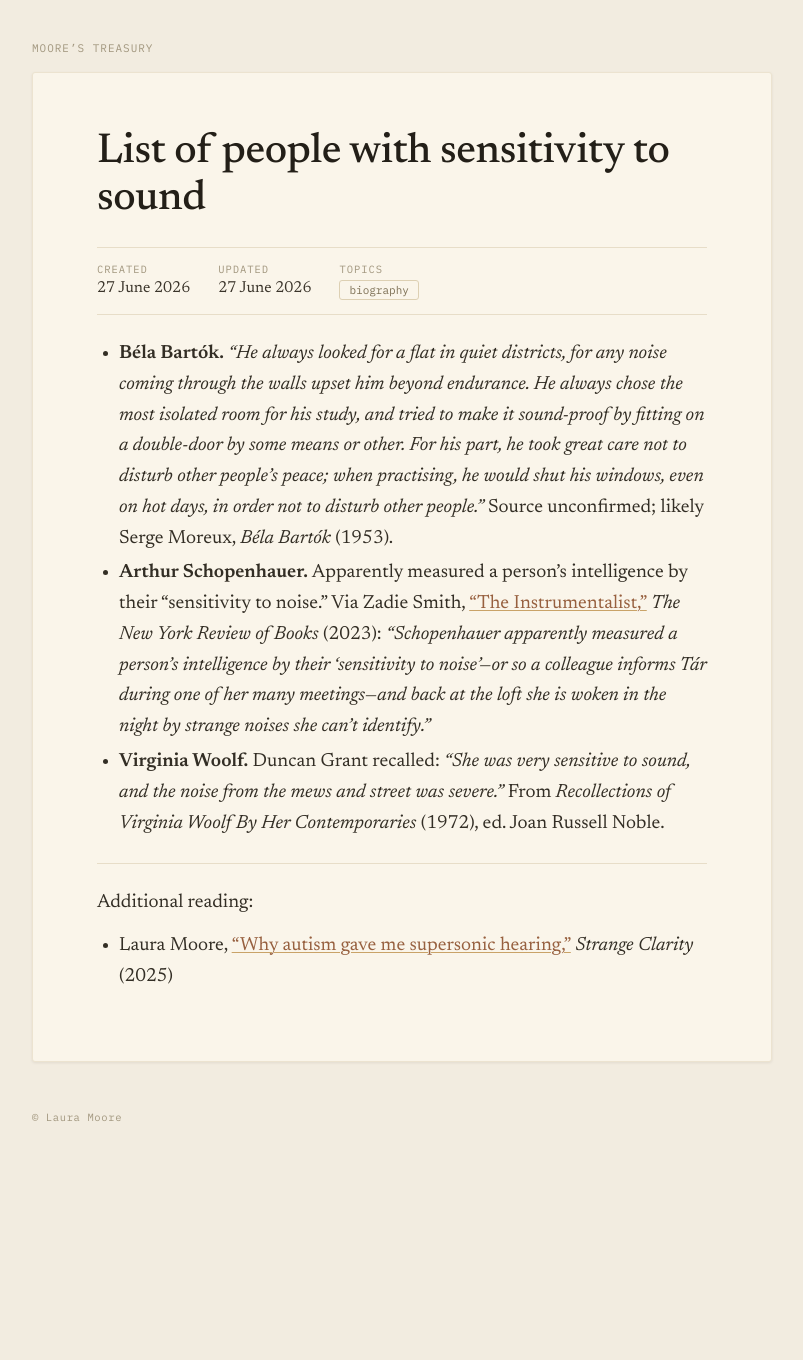
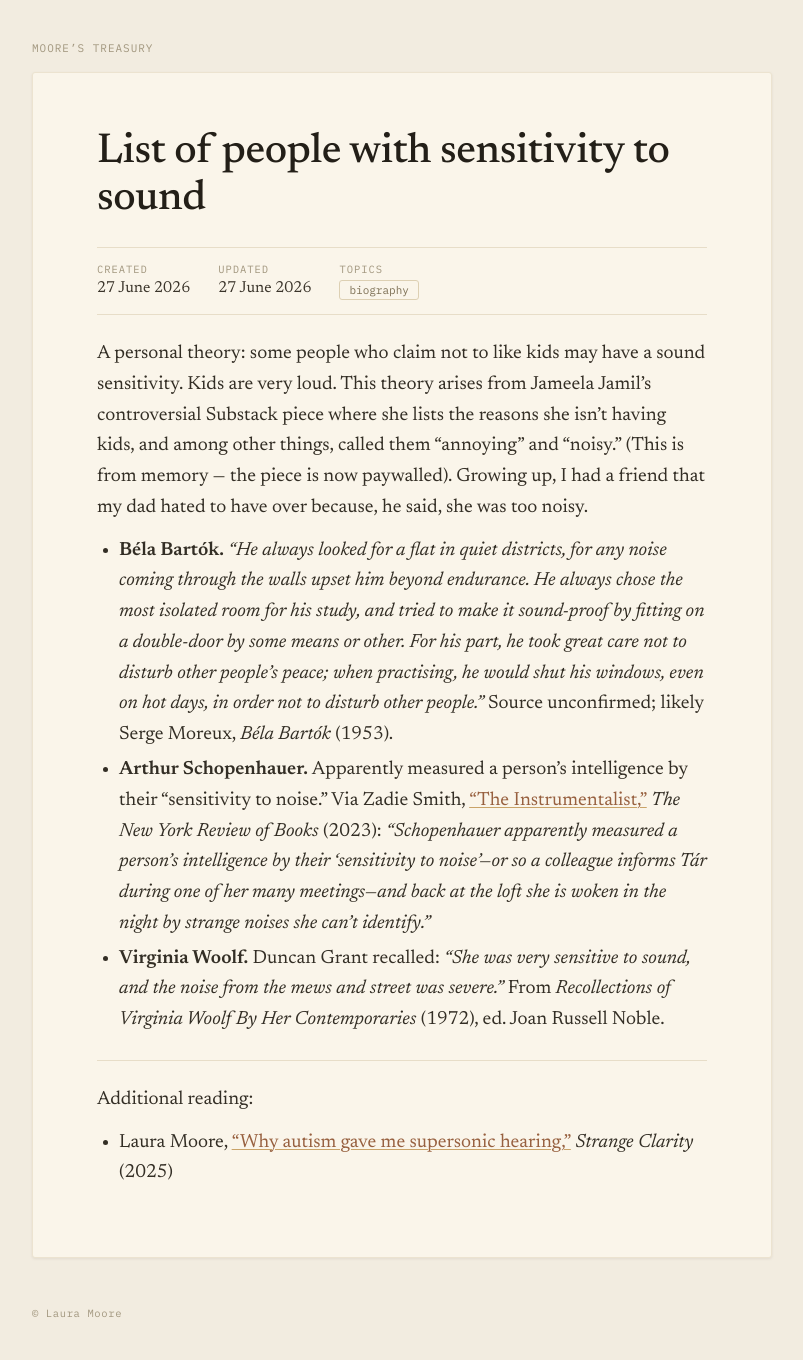
Before and after one commit to lauramoorewrites-del/treasury, a Jekyll site: the page built from _pages/people-with-sensitivity-to-sound.md, in a window 1280 px wide. Shown: the whole page, without its empty margins (238-1041 px from the left). Built offline with Jekyll 4.4.1, drawn with Linux system fonts in a browser that asks for light colours; before the commit the page ends 1164 px from its top, so only the background shows below that.

Commit message:
Add prefatory note on sound sensitivity and kids
Co-Authored-By: Claude Opus 4.6 (1M context) <noreply@anthropic.com>

```diff
--- a/_pages/people-with-sensitivity-to-sound.md
+++ b/_pages/people-with-sensitivity-to-sound.md
@@ -5,6 +5,8 @@ created: "27 June 2026"
 updated: "27 June 2026"
 topics: [biography]
 ---
+
+A personal theory: some people who claim not to like kids may have a sound sensitivity. Kids are very loud. This theory arises from Jameela Jamil's controversial Substack piece where she lists the reasons she isn't having kids, and among other things, called them "annoying" and "noisy." (This is from memory — the piece is now paywalled). Growing up, I had a friend that my dad hated to have over because, he said, she was too noisy.
 
 - **Béla Bartók.** *"He always looked for a flat in quiet districts, for any noise coming through the walls upset him beyond endurance. He always chose the most isolated room for his study, and tried to make it sound-proof by fitting on a double-door by some means or other. For his part, he took great care not to disturb other people's peace; when practising, he would shut his windows, even on hot days, in order not to disturb other people."* Source unconfirmed; likely Serge Moreux, *Béla Bartók* (1953).
 - **Arthur Schopenhauer.** Apparently measured a person's intelligence by their "sensitivity to noise." Via Zadie Smith, ["The Instrumentalist,"](https://www.nybooks.com/articles/2023/01/19/the-instrumentalist-tar-todd-field-zadie-smith/) *The New York Review of Books* (2023): *"Schopenhauer apparently measured a person's intelligence by their 'sensitivity to noise'—or so a colleague informs Tár during one of her many meetings—and back at the loft she is woken in the night by strange noises she can't identify."*
```
